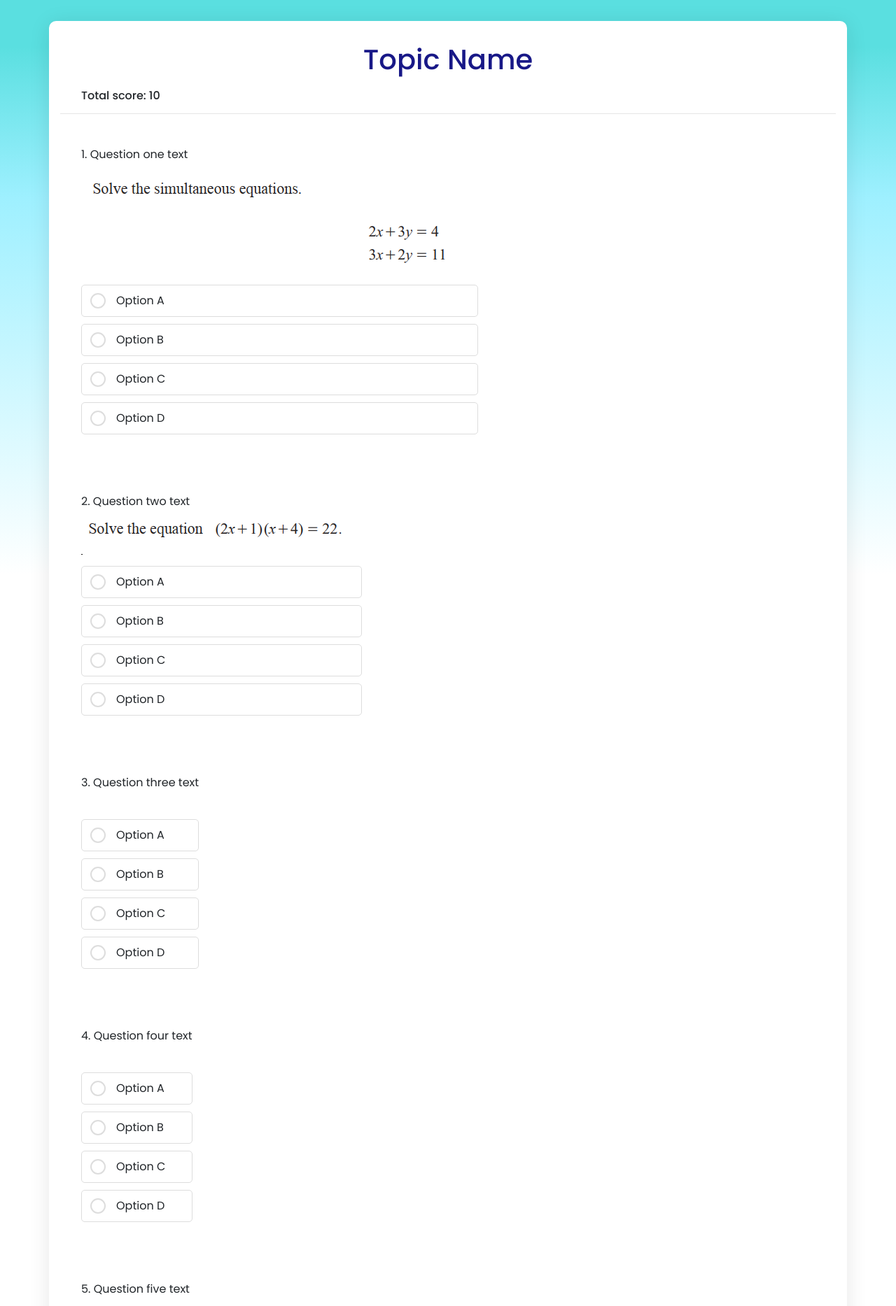
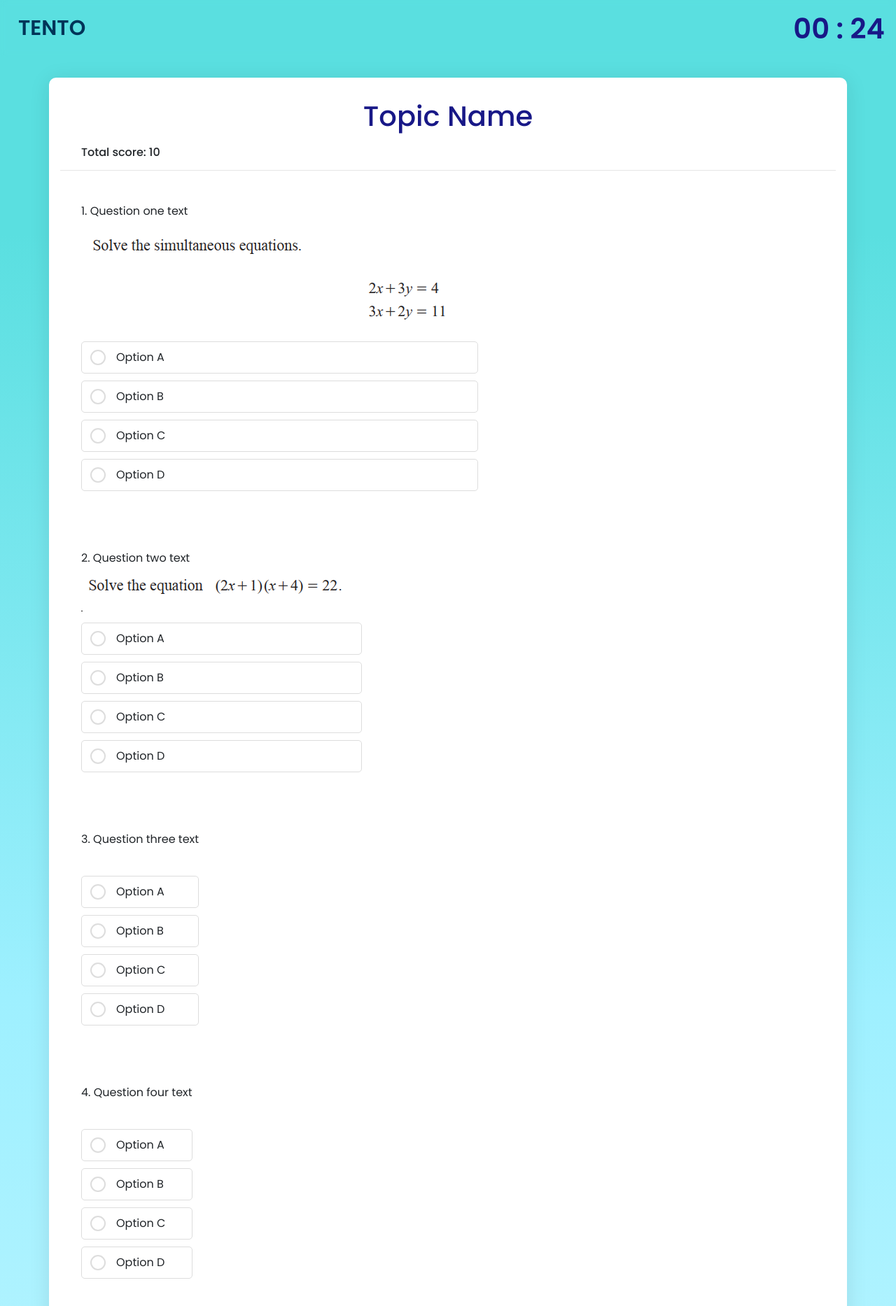
Before and after one commit to Project-Tento/Project-Tento, a PHP site: page /mcq-form.html in a window 1280 px wide. Shown: the top 1867 px of the page at 70% size. Run offline with PHP 8.4, Linux system fonts and the light colour scheme; some libraries are stand-ins or nearby versions.

Commit message:
mcq test with functional timer & basic score page
when timer runs out, test is automatically submitted
timer turns red at 10s (for demo purposes, total time is 30s)
Note: change timer duration later after progress presentation
fixed navbar not sticking to top

```diff
--- a/code/frontend/mcq-form/mcq-form.css
+++ b/code/frontend/mcq-form/mcq-form.css
@@ -17,9 +17,9 @@ body {
     background-position: center;
     background-size: cover;
     background-repeat: no-repeat;
-    height: 100vh;
-    margin: 0 auto;
 }
+
+
 
 #topic-name {
     text-align: center;
--- a/code/frontend/mcq-form/mcq-form.html
+++ b/code/frontend/mcq-form/mcq-form.html
@@ -5,8 +5,9 @@
     <meta charset="UTF-8">
     <meta http-equiv="X-UA-Compatible" content="IE=edge">
     <meta name="viewport" content="width=device-width, initial-scale=1.0">
-    <title>Document</title>
+    <title>Test Page</title>
     <link rel="stylesheet" href="mcq-form.css">
+    <link rel="stylesheet" href="navbar-timer.css">
     <link rel="stylesheet" href="https://cdnjs.cloudflare.com/ajax/libs/twitter-bootstrap/4.1.3/css/bootstrap.min.css">
     <link rel="stylesheet" href="https://cdn.jsdelivr.net/npm/bootstrap-icons@1.3.0/font/bootstrap-icons.css" />
     <link rel="stylesheet" href="https://stackpath.bootstrapcdn.com/bootstrap/4.3.1/css/bootstrap.min.css"
@@ -78,6 +79,19 @@
 
     -->
 
+    <div class="navbar sticky-top" id="navbar">
+
+        <!--logo-->
+        <div class="logo">
+            TENTO
+
+        </div>
+
+        <span id="timer">
+            <span id="time"></span>
+        </span>
+
+    </div>
 
     <div class="container mb-5">
 
@@ -866,13 +880,13 @@
 
         <div class="col-12">
             <div class="d-flex justify-content-center">
-                <button class="submit-button">SUBMIT</button>
+                <button class="submit-button" onclick="redirectToScorePage()">SUBMIT</button>
             </div>
         </div>
     </div>
     </div>
 
-
+    <script src="navbar-timer.js"></script>
 </body>
 
 </html>
--- /dev/null
+++ b/code/frontend/mcq-form/navbar-timer.css
@@ -0,0 +1,29 @@
+.navbar {
+    width: 100%;
+    height: max-content;
+    margin: auto;
+    backdrop-filter: blur(5px);
+    -webkit-backdrop-filter: blur(5px);
+    position:sticky;
+    border: none;
+    top: 0px;
+    height:max-content;
+}
+
+
+
+
+.logo {
+    color: #003458;
+    font-size: 30px;
+    font-weight: bolder;
+    float: left;
+    padding: 10px;
+}
+
+#timer {
+    float: right;
+    font-size: 40px;
+    font-weight: bold;
+    color: #181887;
+}
--- /dev/null
+++ b/code/frontend/mcq-form/navbar-timer.js
@@ -0,0 +1,67 @@
+(function workingTimer() {
+    var countTo = 30; //specifies the total time in seconds
+    var min = Math.floor(countTo / 60); //calculating minute
+    var sec = countTo - (min * 60); //calculating second
+    var counter = 0;
+
+    var time = document.getElementById('timer');
+
+    time.innerHTML = "00 : 30";
+
+
+    function updateTimer() {
+
+        //increment time
+        if (sec <= 0 && counter < countTo) {
+            counter++;
+            min--;
+            sec = 59;
+        } else if (counter >= countTo) {
+            sec = 0;
+            min = 0;
+        } else {
+            counter++;
+            sec--;
+        }
+
+        if (min > 9) {
+
+            time.innerHTML = min;
+        }
+        else {
+            time.innerHTML = "0" + min;
+        }
+
+        if (sec < 10) {
+            time.innerHTML += " : 0" + sec;
+        }
+        else {
+            time.innerHTML += " : " + sec;
+        }
+
+
+        //change color after a certain amount of time
+        if (min == 0 && sec <= 10)
+            time.style.color = "red";
+        else
+            time.style.color = "#181887";
+
+
+        //if timer runs out
+        if (min == 0 && sec == 0) {
+            redirectToScorePage();
+        }
+
+
+    }
+
+
+    //calls function updateTimer every 1 second
+    setInterval(updateTimer, 1000);
+
+})();
+
+
+function redirectToScorePage() {
+    window.location.href = 'score.html';
+}
```
Also changed, not shown: code/frontend/mcq-form/score.html (added, +15 -0 lines).
